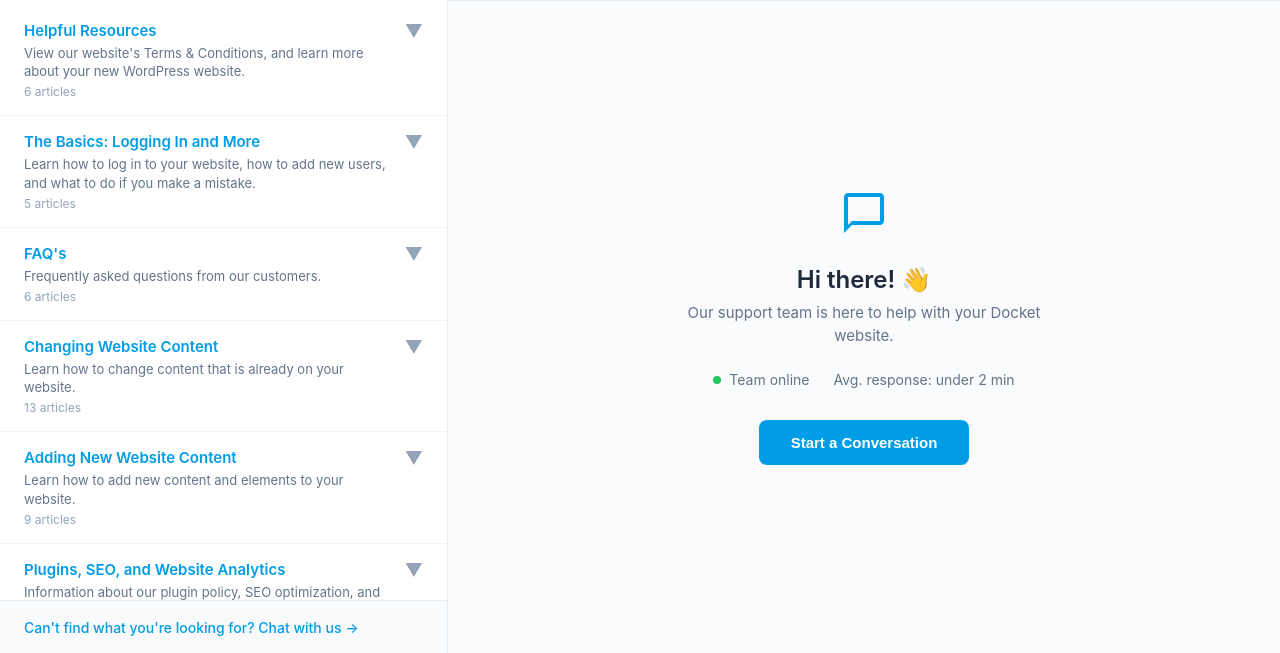
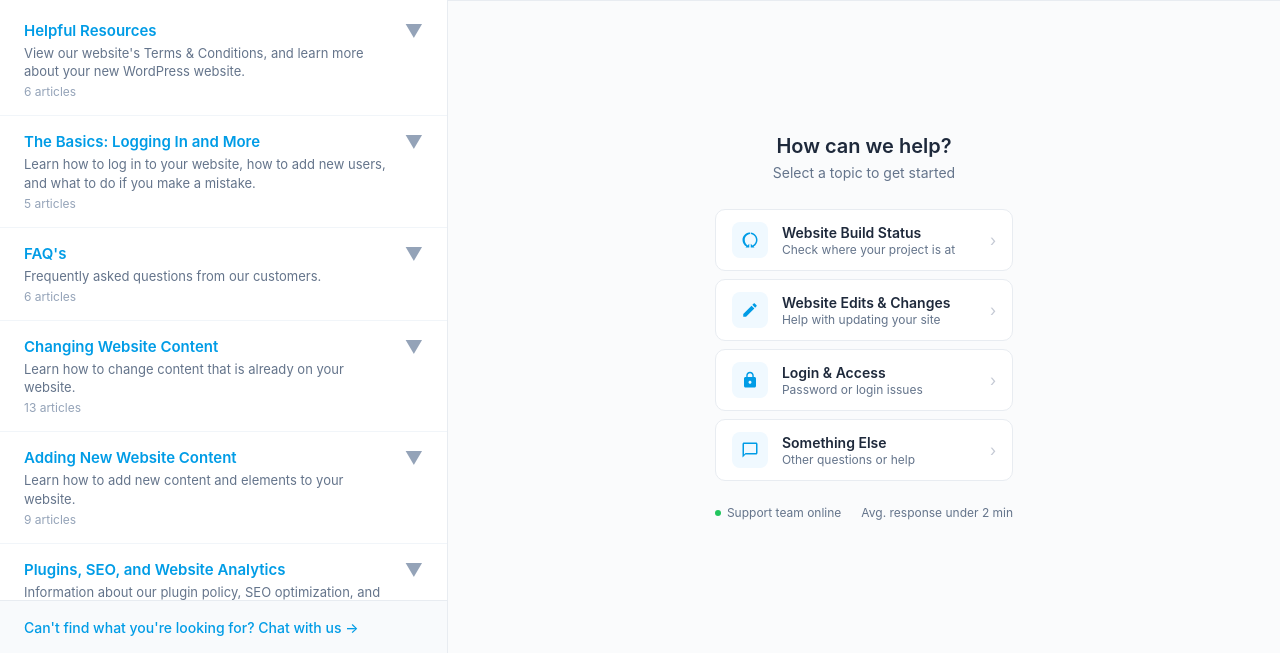
Before and after one commit to timcoe429/docket-support-bot, a website: page public/index.html in a window 1280 px wide. Shown: the part 147-800 px from the top of the page. Drawn offline with Linux system fonts and the light colour scheme.

Commit message:
Welcome Screen with Category Buttons

```diff
--- a/public/chat.js
+++ b/public/chat.js
@@ -1,5 +1,6 @@
 // State
 let conversationId = null;
+let selectedCategory = null;
 let faqData = { categories: [] };
 
 // DOM Elements
@@ -109,26 +110,62 @@ function setupEventListeners() {
     // Start chat link
     startChatLink.addEventListener('click', (e) => {
         e.preventDefault();
-        if (startChatBtn) {
-            startChatBtn.click();
-        }
+        startChatWithCategory('other');
     });
+
+    // Category button clicks
+    document.querySelectorAll('.category-btn').forEach(btn => {
+        btn.addEventListener('click', () => {
+            const category = btn.dataset.category;
+            startChatWithCategory(category);
+        });
+    });
+}
+
+// Start chat with selected category
+async function startChatWithCategory(category) {
+    selectedCategory = category;
+
+    // Hide welcome, show chat
+    if (chatWelcome) chatWelcome.style.display = 'none';
+    if (chatInterface) chatInterface.style.display = 'flex';
+
+    // Show connecting message
+    addSystemMessage('Give us a moment while we connect you with support...');
+
+    // Brief pause (1.5 seconds)
+    await new Promise(resolve => setTimeout(resolve, 1500));
+
+    // Show connected message
+    addSystemMessage('Connected to Docket Website Support');
+
+    // Show typing indicator
+    showTypingIndicator();
+
+    // Wait 2-3 seconds (feels like agent is typing greeting)
+    const typingDelay = 2000 + Math.random() * 1000;
+    await new Promise(resolve => setTimeout(resolve, typingDelay));
+
+    // Hide typing indicator
+    hideTypingIndicator();
+
+    // Show tailored greeting based on category
+    const greetings = {
+        status: "Hi there! I can help you check on your website build. What's the name of your company?",
+        editing: "Hi! I'd be happy to help you make changes to your website. What are you trying to update?",
+        login: "Hi! Let's get you logged in. Are you having trouble with your password, or can't find your login details?",
+        other: "Hi! How can I help you today?"
+    };
+
+    addBotMessage(greetings[category] || greetings.other);
+
+    // Focus the input
+    if (messageInput) messageInput.focus();
 }
 
 // Start chat - show initial messages
 function startChat() {
-    // Hide welcome, show chat
-    if (chatWelcome) chatWelcome.style.display = 'none';
-    if (chatInterface) chatInterface.style.display = 'flex';
-
-    // Show system message
-    addSystemMessage('Connected to Docket Website Support');
-
-    // Show greeting after short delay
-    setTimeout(() => {
-        addBotMessage("Hi there! 👋 I'm here to help with your Docket website. What can I help you with today?");
-        if (messageInput) messageInput.focus();
-    }, 500);
+    startChatWithCategory('other');
 }
 
 // Handle send
@@ -155,7 +192,8 @@ async function handleSend() {
             },
             body: JSON.stringify({
                 message: message,
-                conversationId: conversationId
+                conversationId: conversationId,
+                category: selectedCategory
             })
         });
 
--- a/public/index.html
+++ b/public/index.html
@@ -50,23 +50,64 @@
                 <!-- Welcome Screen (shown before chat starts) -->
                 <div class="chat-welcome" id="chatWelcome">
                     <div class="welcome-content">
-                        <div class="welcome-icon">
-                            <svg viewBox="0 0 24 24" width="48" height="48"><path fill="#009ce6" d="M20 2H4c-1.1 0-2 .9-2 2v18l4-4h14c1.1 0 2-.9 2-2V4c0-1.1-.9-2-2-2zm0 14H6l-2 2V4h16v12z"/></svg>
+                        <h2 class="welcome-title">How can we help?</h2>
+                        <p class="welcome-text">Select a topic to get started</p>
+
+                        <div class="category-buttons">
+                            <button class="category-btn" data-category="status">
+                                <div class="category-icon">
+                                    <svg viewBox="0 0 24 24"><path d="M13 2.05v2.02c3.95.49 7 3.85 7 7.93 0 3.21-1.92 6-4.72 7.28L13 17v5h5l-1.22-1.22C19.91 19.07 22 15.76 22 12c0-5.18-3.95-9.45-9-9.95zM11 2.05C5.94 2.55 2 6.81 2 12c0 3.76 2.09 7.07 5.22 8.78L6 22h5v-5l-2.28 2.28C6.92 18 5 15.21 5 12c0-4.08 3.05-7.44 7-7.93V2.05z"/></svg>
+                                </div>
+                                <div class="category-info">
+                                    <div class="category-title">Website Build Status</div>
+                                    <div class="category-desc">Check where your project is at</div>
+                                </div>
+                                <span class="category-arrow">›</span>
+                            </button>
+
+                            <button class="category-btn" data-category="editing">
+                                <div class="category-icon">
+                                    <svg viewBox="0 0 24 24"><path d="M3 17.25V21h3.75L17.81 9.94l-3.75-3.75L3 17.25zM20.71 7.04c.39-.39.39-1.02 0-1.41l-2.34-2.34c-.39-.39-1.02-.39-1.41 0l-1.83 1.83 3.75 3.75 1.83-1.83z"/></svg>
+                                </div>
+                                <div class="category-info">
+                                    <div class="category-title">Website Edits & Changes</div>
+                                    <div class="category-desc">Help with updating your site</div>
+                                </div>
+                                <span class="category-arrow">›</span>
+                            </button>
+
+                            <button class="category-btn" data-category="login">
+                                <div class="category-icon">
+                                    <svg viewBox="0 0 24 24"><path d="M18 8h-1V6c0-2.76-2.24-5-5-5S7 3.24 7 6v2H6c-1.1 0-2 .9-2 2v10c0 1.1.9 2 2 2h12c1.1 0 2-.9 2-2V10c0-1.1-.9-2-2-2zm-6 9c-1.1 0-2-.9-2-2s.9-2 2-2 2 .9 2 2-.9 2-2 2zm3.1-9H8.9V6c0-1.71 1.39-3.1 3.1-3.1 1.71 0 3.1 1.39 3.1 3.1v2z"/></svg>
+                                </div>
+                                <div class="category-info">
+                                    <div class="category-title">Login & Access</div>
+                                    <div class="category-desc">Password or login issues</div>
+                                </div>
+                                <span class="category-arrow">›</span>
+                            </button>
+
+                            <button class="category-btn" data-category="other">
+                                <div class="category-icon">
+                                    <svg viewBox="0 0 24 24"><path d="M20 2H4c-1.1 0-2 .9-2 2v18l4-4h14c1.1 0 2-.9 2-2V4c0-1.1-.9-2-2-2zm0 14H6l-2 2V4h16v12z"/></svg>
+                                </div>
+                                <div class="category-info">
+                                    <div class="category-title">Something Else</div>
+                                    <div class="category-desc">Other questions or help</div>
+                                </div>
+                                <span class="category-arrow">›</span>
+                            </button>
                         </div>
-                        <h2 class="welcome-title">Hi there! 👋</h2>
-                        <p class="welcome-text">Our support team is here to help with your Docket website.</p>
 
-                        <div class="welcome-stats">
+                        <div class="welcome-footer">
                             <div class="welcome-stat">
                                 <span class="stat-dot"></span>
-                                <span>Team online</span>
+                                <span>Support team online</span>
                             </div>
                             <div class="welcome-stat">
-                                <span>Avg. response: under 2 min</span>
+                                <span>Avg. response under 2 min</span>
                             </div>
                         </div>
-
-                        <button class="start-chat-btn" id="startChatBtn">Start a Conversation</button>
                     </div>
                 </div>
 
--- a/public/styles.css
+++ b/public/styles.css
@@ -625,68 +625,128 @@ body {
     display: flex;
     align-items: center;
     justify-content: center;
-    padding: 40px;
+    padding: 32px 40px;
 }
 
 .welcome-content {
     text-align: center;
-    max-width: 400px;
+    max-width: 420px;
 }
 
-.welcome-icon {
+.welcome-title {
+    font-size: 20px;
+    font-weight: 600;
+    color: #1e293b;
+    margin-bottom: 6px;
+}
+
+.welcome-text {
+    font-size: 14px;
+    color: #64748b;
+    margin-bottom: 28px;
+}
+
+/* Category Buttons */
+.category-buttons {
+    display: flex;
+    flex-direction: column;
+    gap: 8px;
     margin-bottom: 24px;
 }
 
-.welcome-title {
-    font-size: 24px;
+.category-btn {
+    display: flex;
+    align-items: center;
+    gap: 14px;
+    padding: 12px 16px;
+    background: #ffffff;
+    border: 1px solid #e8ecf1;
+    border-radius: 10px;
+    cursor: pointer;
+    transition: all 0.2s;
+    text-align: left;
+    font-family: inherit;
+}
+
+.category-btn:hover {
+    border-color: #7eb10f;
+    background: rgba(126, 177, 15, 0.06);
+    box-shadow: 0 2px 8px rgba(126, 177, 15, 0.12);
+}
+
+.category-icon {
+    width: 36px;
+    height: 36px;
+    background: #f0f9ff;
+    border-radius: 8px;
+    display: flex;
+    align-items: center;
+    justify-content: center;
+    flex-shrink: 0;
+    transition: all 0.2s;
+}
+
+.category-icon svg {
+    width: 18px;
+    height: 18px;
+    fill: #009ce6;
+    transition: fill 0.2s;
+}
+
+.category-btn:hover .category-icon {
+    background: rgba(126, 177, 15, 0.15);
+}
+
+.category-btn:hover .category-icon svg {
+    fill: #7eb10f;
+}
+
+.category-info {
+    flex: 1;
+}
+
+.category-title {
+    font-size: 14px;
     font-weight: 600;
     color: #1e293b;
-    margin-bottom: 8px;
 }
 
-.welcome-text {
-    font-size: 15px;
+.category-desc {
+    font-size: 12px;
     color: #64748b;
-    margin-bottom: 24px;
-    line-height: 1.5;
+    margin-top: 1px;
 }
 
-.welcome-stats {
+.category-arrow {
+    color: #c4c9d4;
+    font-size: 16px;
+    transition: color 0.2s;
+}
+
+.category-btn:hover .category-arrow {
+    color: #7eb10f;
+}
+
+/* Welcome Footer */
+.welcome-footer {
     display: flex;
     justify-content: center;
-    gap: 24px;
-    margin-bottom: 32px;
+    gap: 20px;
 }
 
 .welcome-stat {
     display: flex;
     align-items: center;
-    gap: 8px;
-    font-size: 14px;
+    gap: 6px;
+    font-size: 12px;
     color: #64748b;
 }
 
 .stat-dot {
-    width: 8px;
-    height: 8px;
+    width: 6px;
+    height: 6px;
     background: #22c55e;
     border-radius: 50%;
-}
-
-.start-chat-btn {
-    padding: 14px 32px;
-    background: #009ce6;
-    color: white;
-    border: none;
-    border-radius: 8px;
-    font-size: 15px;
-    font-weight: 600;
-    cursor: pointer;
-    transition: all 0.2s;
-}
-
-.start-chat-btn:hover {
-    background: #0284c7;
 }
 
 /* Chat Interface wrapper */
```
Also changed, not shown: api/message.js (+13 -1 lines).
